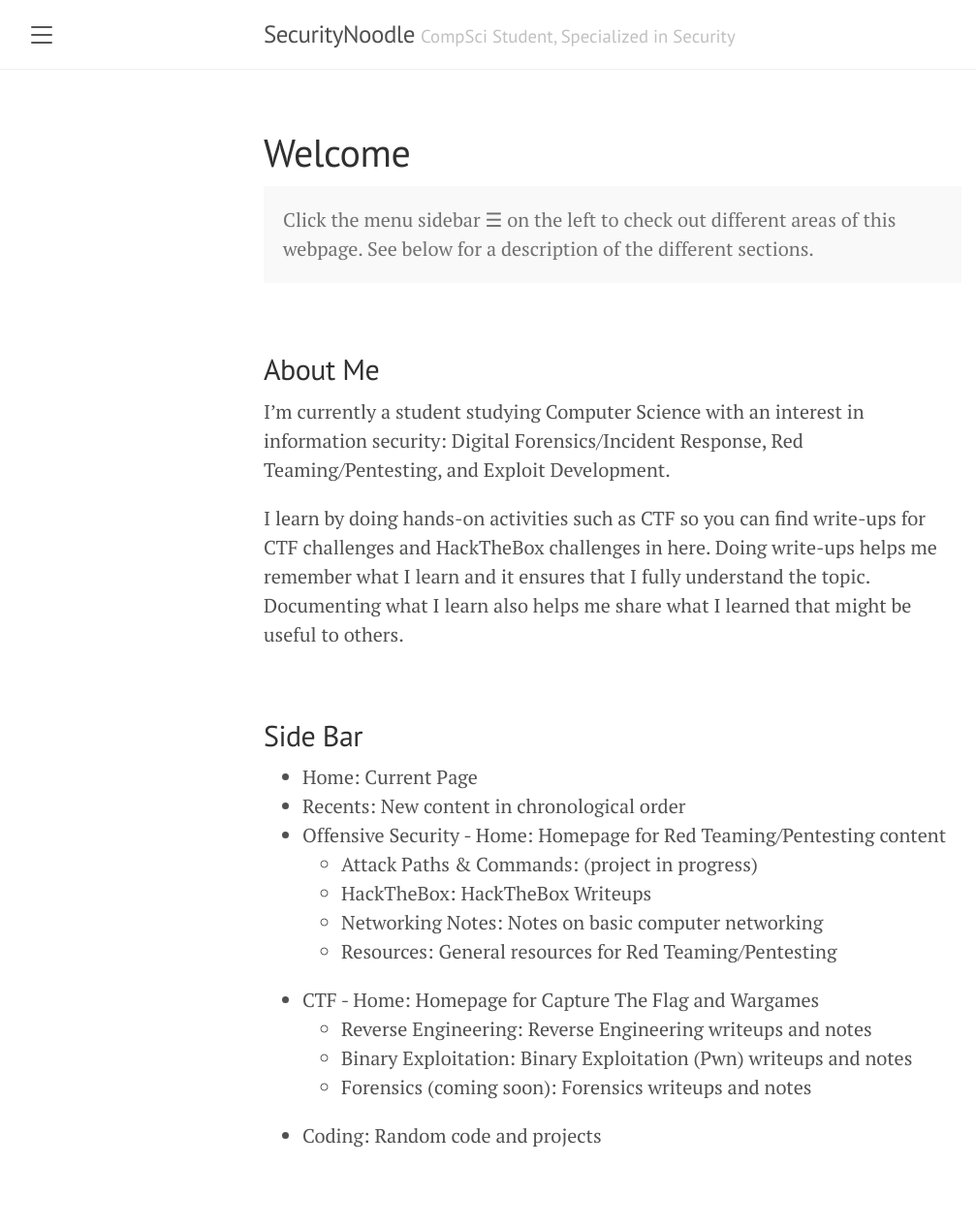
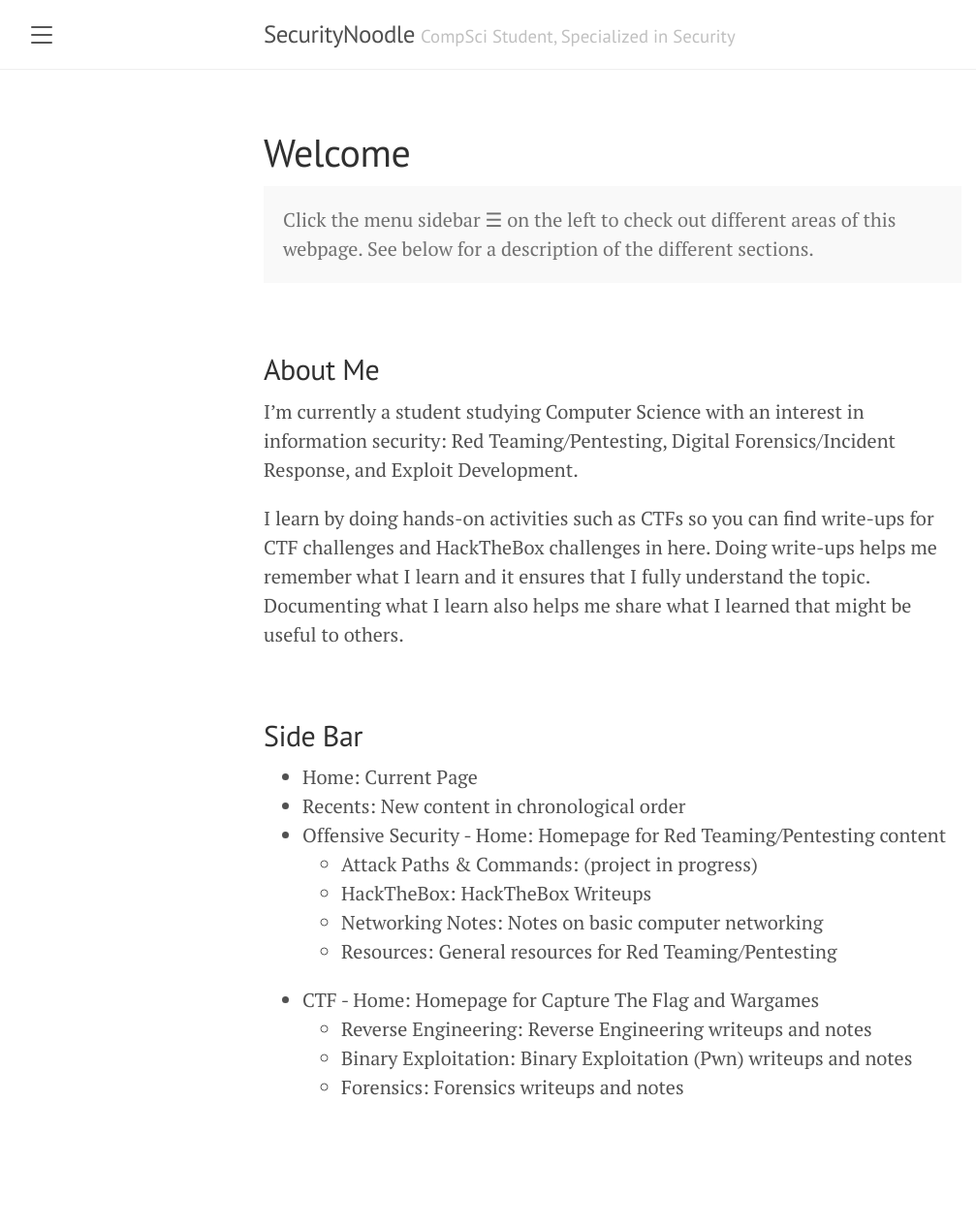
Before and after one commit to BurntxNoodle/blog, a Jekyll site: the page built from AboutMe.md, in a window 1280 px wide. Shown: the whole page at 97% size, without its empty margins (8-1015 px from the left). Built offline with Jekyll 4.4.1, drawn with Linux system fonts in a browser that asks for light colours; after the commit the page ends 1217 px from its top, so only the background shows below that.

Commit message:
updated about me

```diff
--- a/AboutMe.md
+++ b/AboutMe.md
@@ -10,9 +10,9 @@ title: Welcome
 <br>
 
 ## About Me
-I'm currently a student studying Computer Science with an interest in information security: Digital Forensics/Incident Response, Red Teaming/Pentesting, and Exploit Development.
+I'm currently a student studying Computer Science with an interest in information security: Red Teaming/Pentesting, Digital Forensics/Incident Response, and Exploit Development.
 
-I learn by doing hands-on activities such as CTF so you can find write-ups for CTF challenges and HackTheBox challenges in here. Doing write-ups helps me remember what I learn and it ensures that I fully understand the topic. Documenting what I learn also helps me share what I learned that might be useful to others.
+I learn by doing hands-on activities such as CTFs so you can find write-ups for CTF challenges and HackTheBox challenges in here. Doing write-ups helps me remember what I learn and it ensures that I fully understand the topic. Documenting what I learn also helps me share what I learned that might be useful to others.
 
 <br>
 
@@ -27,5 +27,4 @@ I learn by doing hands-on activities such as CTF so you can find write-ups for C
 * CTF - Home: Homepage for Capture The Flag and Wargames
 	* Reverse Engineering: Reverse Engineering writeups and notes
 	* Binary Exploitation: Binary Exploitation (Pwn) writeups and notes
-	* Forensics (coming soon): Forensics writeups and notes
-* Coding: Random code and projects
+	* Forensics: Forensics writeups and notes
```
